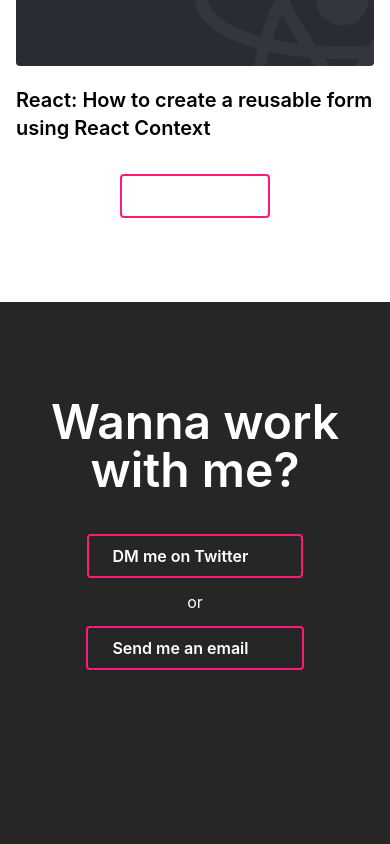
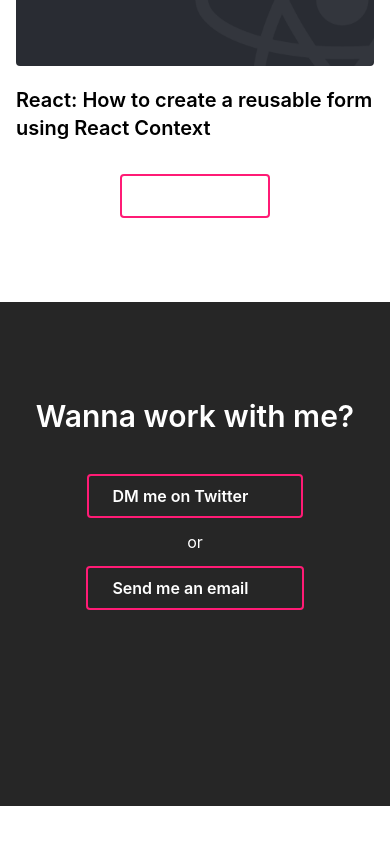
Before and after one commit to el-pol/nextjs-trishalim, a Next.js app: page / in a window 390 px wide. Shown: the part 5539-6383 px from the top of the page. After the commit the page ends 6345 px from the top, so only its background shows below. Built offline with nearby package versions, Linux system fonts and the light colour scheme; some icons are missing.

Commit message:
add skills grid to project page

```diff
--- a/components/Footer.tsx
+++ b/components/Footer.tsx
@@ -6,7 +6,7 @@ const Footer = () => {
     return (
         <section className='w-full bg-neutral-800 py-24 text-white'>
             <div className='container text-center'>
-                <h2 className='mb-10'>Wanna work with me?</h2>
+                <h2 className='mb-10 text-3xl md:text-5xl'>Wanna work with me?</h2>
 
                 <div className='flex flex-col md:flex-row justify-center items-center space-y-3 md:space-y-0 md:space-x-5'>
                     <Button href='https://twitter.com/trishathecookie' target='_blank' icon='fa-solid:paper-plane'>
--- a/pages/index.tsx
+++ b/pages/index.tsx
@@ -11,7 +11,7 @@ import {projects} from '../content/projects'
 import Button from "../components/Button"
 import { services } from '../content/services'
 import Service from '../components/Service'
-import SkillLogos from "../components/SkillLogos";
+import SkillLogos from "../components/SkillLogos"
 
 const Home: NextPage = () => {
     return (
--- a/pages/projects/[slug].tsx
+++ b/pages/projects/[slug].tsx
@@ -8,6 +8,7 @@ import React from "react"
 import Button from "../../components/Button"
 import Testimonial from "../../components/Testimonial"
 import Image from "next/image"
+import SkillLogos from "../../components/SkillLogos"
 
 interface ProjectPageProps {
     slug: string;
@@ -85,12 +86,18 @@ export default function ProjectPage(props: ProjectPageProps) {
                 </div>
 
                 <section className='mt-16'>
-                    <h2 className='text-lg md:text-3xl mb-12 text-center'>Other Projects</h2>
+                    <h2 className='text-xl md:text-3xl mb-12 text-center'>Other Projects</h2>
                     <div className="grid md:grid-cols-3 gap-y-8 md:gap-8">
                         {otherProjects?.map((project) =>
                             <div key={project.slug}> <Project content={project} /> </div>
                         )}
                     </div>
+                </section>
+
+                <section className='mt-20'>
+                    <h2 className='text-xl md:text-3xl mb-12 text-center'>Browse Projects by Skill</h2>
+
+                    <SkillLogos className='max-w-3xl justify-center gap-8 text-3xl md:text-4xl m-auto' />
                 </section>
             </main>
         </SiteLayout>
```
